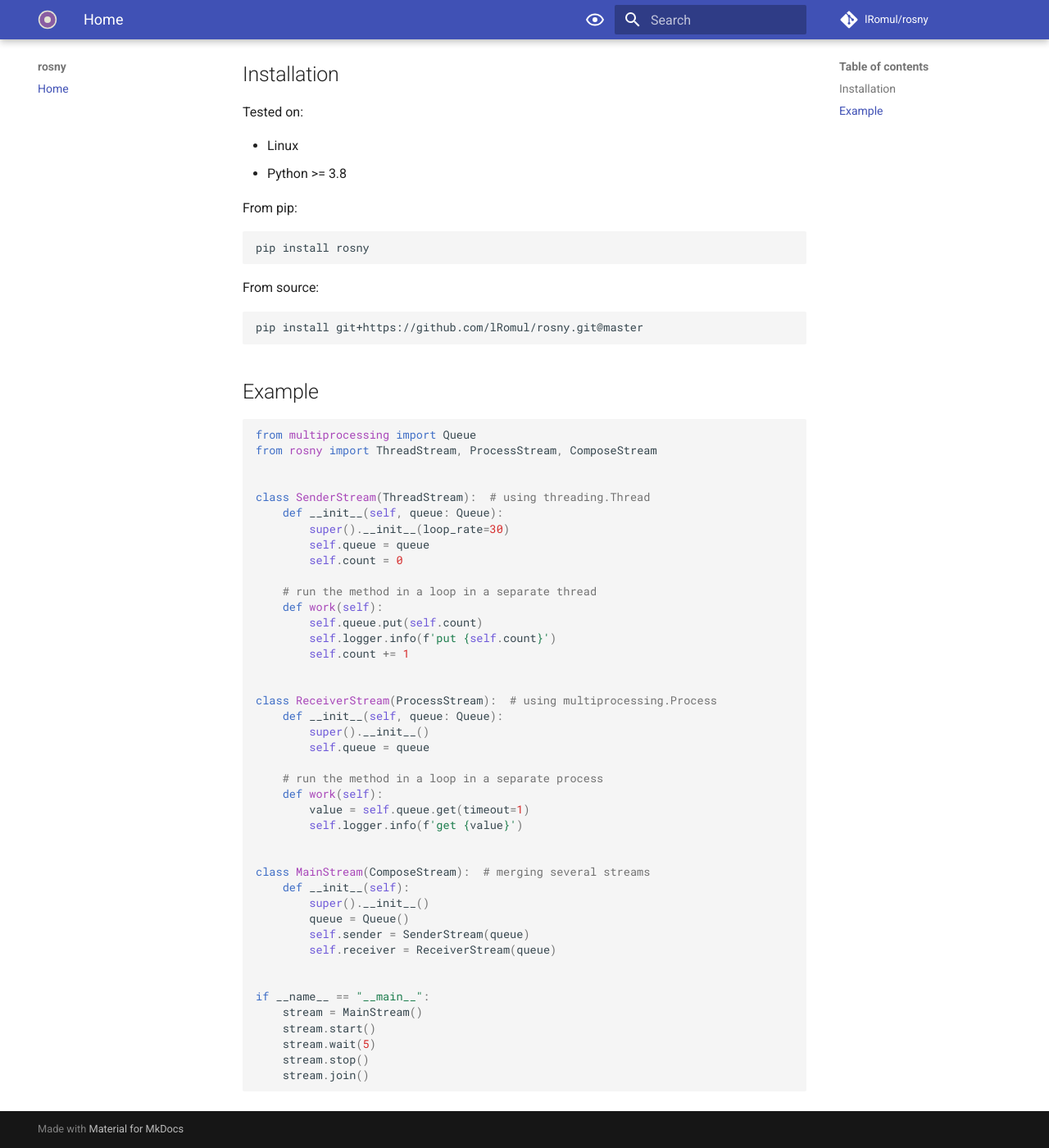
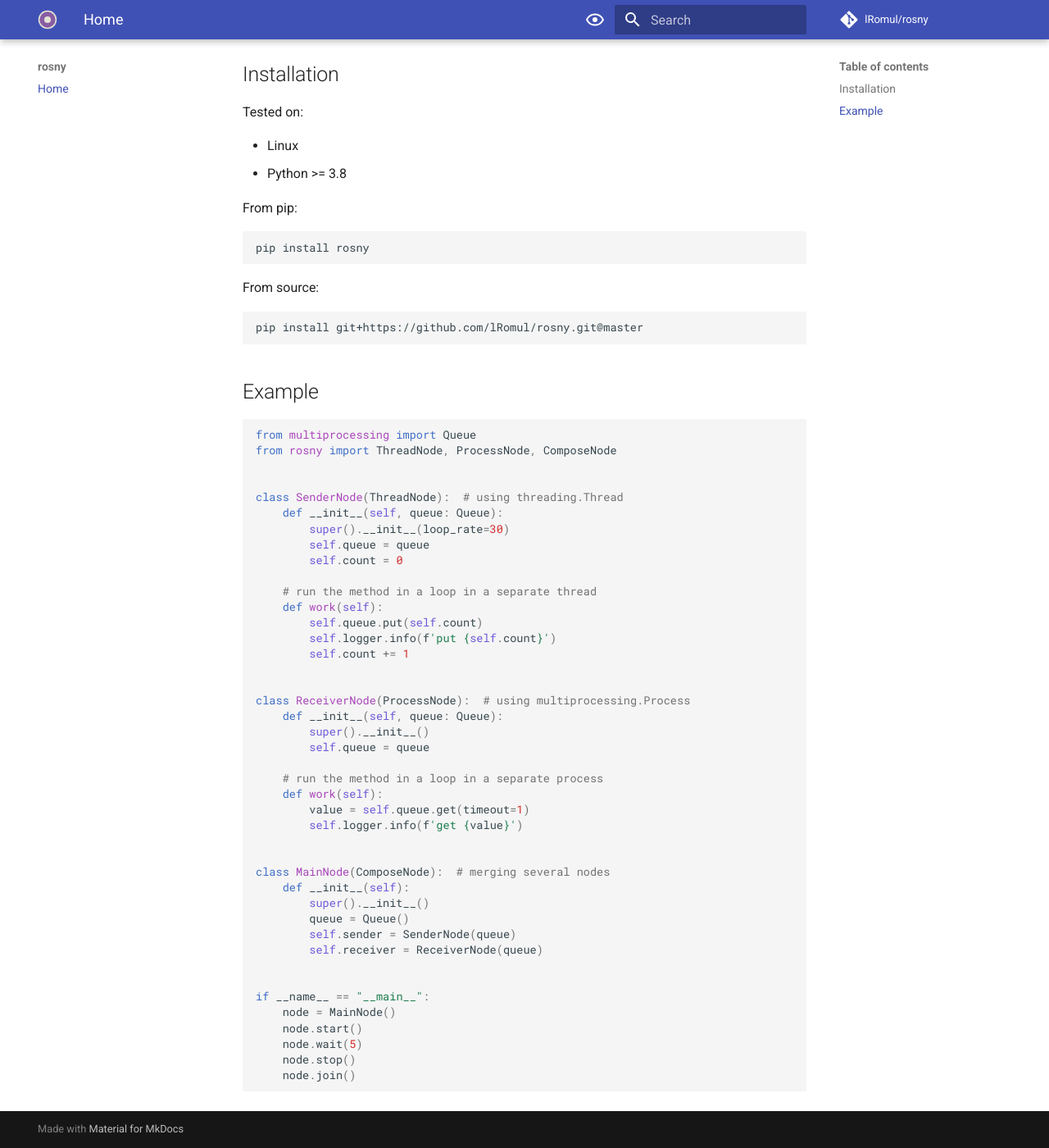
Before and after one commit to lRomul/rosny, an MkDocs documentation site: the page built from docs/index.md, in a window 1280 px wide and 1400 px high, scrolled down 368 px. Shown: the whole window at 82% size. Built offline with MkDocs 1.6.1 and Material for MkDocs 9.7.7, drawn with Linux system fonts in a browser that asks for light colours; comment, search, counter and statistics services are not loaded.

Commit message:
docs: Rename streams to nodes

````diff
--- a/docs/index.md
+++ b/docs/index.md
@@ -25,10 +25,10 @@ pip install git+https://github.com/lRomul/rosny.git@master
 
 ```python
 from multiprocessing import Queue
-from rosny import ThreadStream, ProcessStream, ComposeStream
+from rosny import ThreadNode, ProcessNode, ComposeNode
 
 
-class SenderStream(ThreadStream):  # using threading.Thread
+class SenderNode(ThreadNode):  # using threading.Thread
     def __init__(self, queue: Queue):
         super().__init__(loop_rate=30)
         self.queue = queue
@@ -41,7 +41,7 @@ class SenderStream(ThreadStream):  # using threading.Thread
         self.count += 1
 
 
-class ReceiverStream(ProcessStream):  # using multiprocessing.Process
+class ReceiverNode(ProcessNode):  # using multiprocessing.Process
     def __init__(self, queue: Queue):
         super().__init__()
         self.queue = queue
@@ -52,18 +52,18 @@ class ReceiverStream(ProcessStream):  # using multiprocessing.Process
         self.logger.info(f'get {value}')
 
 
-class MainStream(ComposeStream):  # merging several streams
+class MainNode(ComposeNode):  # merging several nodes
     def __init__(self):
         super().__init__()
         queue = Queue()
-        self.sender = SenderStream(queue)
-        self.receiver = ReceiverStream(queue)
+        self.sender = SenderNode(queue)
+        self.receiver = ReceiverNode(queue)
 
 
 if __name__ == "__main__":
-    stream = MainStream()
-    stream.start()
-    stream.wait(5)
-    stream.stop()
-    stream.join()
+    node = MainNode()
+    node.start()
+    node.wait(5)
+    node.stop()
+    node.join()
 ```
````
Also changed, not shown: README.md (+11 -11 lines).
